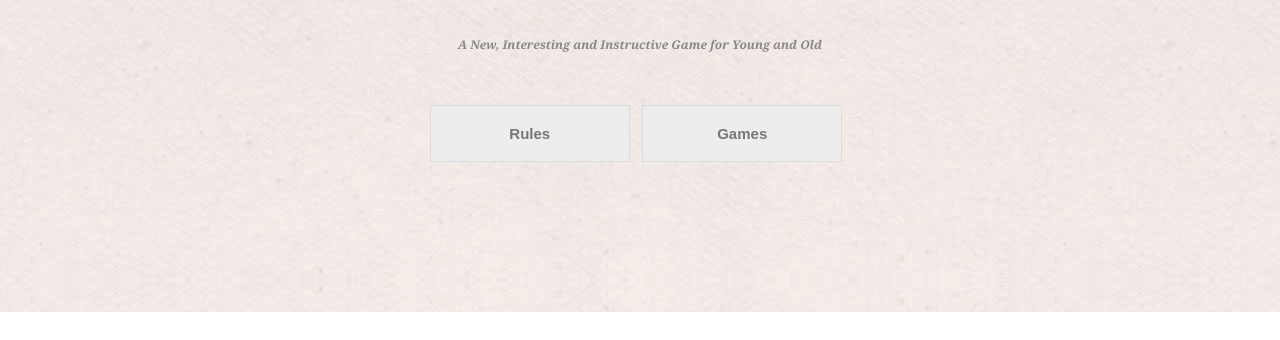
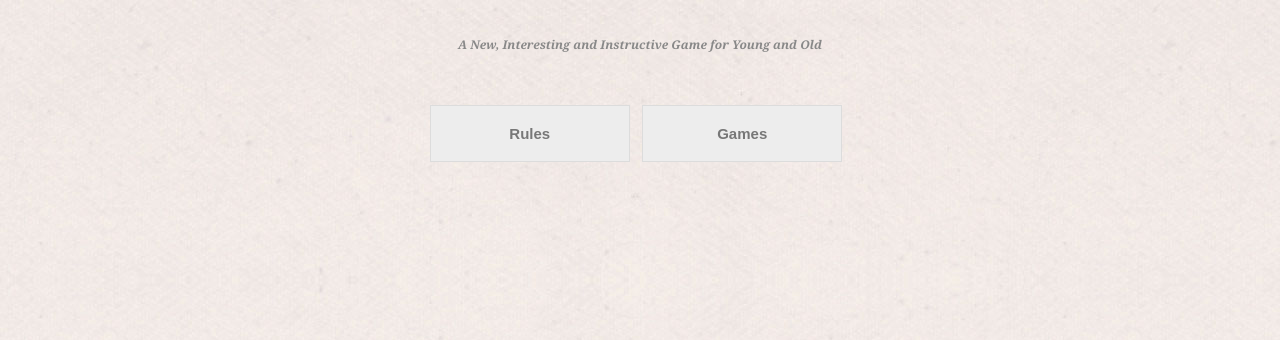
Before and after one commit to slnsw-webdev/life-interrupted-game, a plain HTML site: page index.html in a window 1280 px wide. Shown: the part 488-828 px from the top of the page. Before the commit the page ends 800 px from the top, so only its background shows below. Drawn offline with Linux system fonts and the light colour scheme.

Commit message:
Initial build

```diff
--- a/css/main.css
+++ b/css/main.css
@@ -105,9 +105,15 @@ textarea {
 	border: 1px solid #fff;
 }
 
+#container {
+	width: 1024px;
+	height: 768px;
+	overflow: hidden;
+}
+
 .game-landing, .game-rules, .game-picker, #game-container {
-	width: 100%;
-	height: 100%;
+	width: 1024px;
+	height: 768px;
 	overflow: hidden;
 }
 
@@ -182,7 +188,7 @@ textarea {
 .game-picker-container {
 	position: relative;
 	left: 15%;
-	top: 10%;
+	top: 5%;
     width: 70%;
 	overflow-y: hidden;
 	overflow-x: hidden;
```
